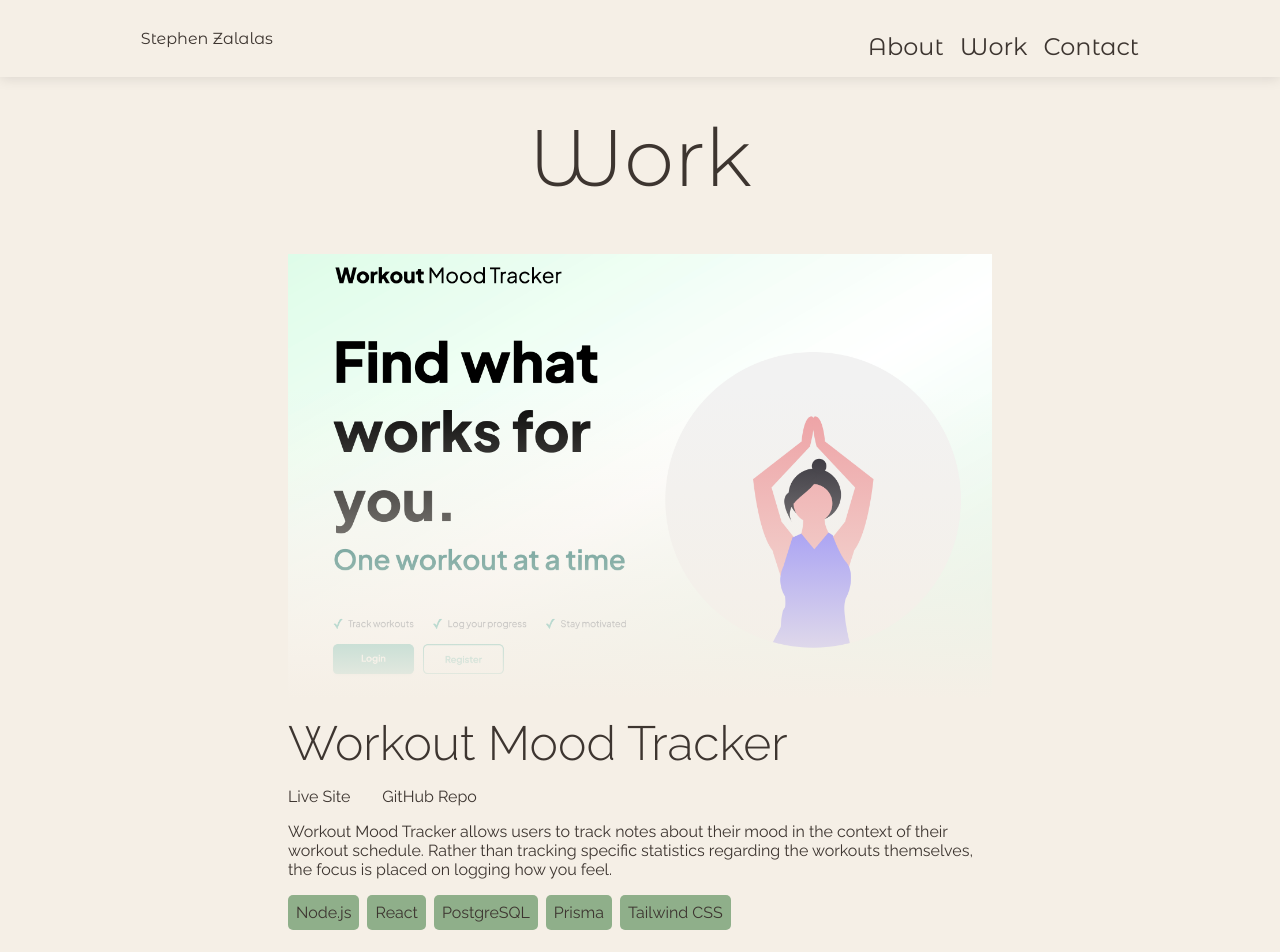
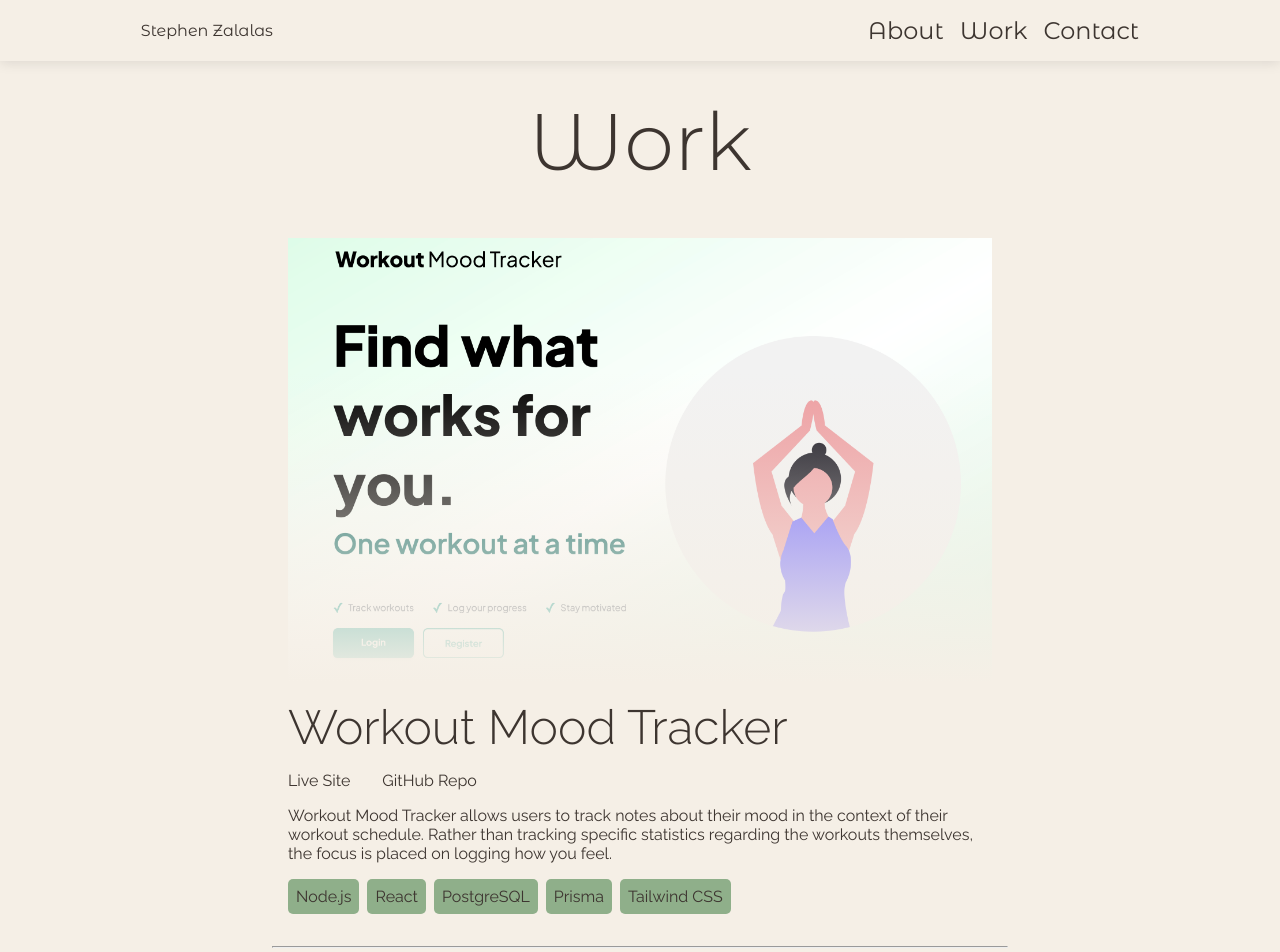
Before and after one commit to Steeeeephen/portfolio-react, a React (Vite) app: page /work in a window 1280 px wide. Shown: the top 952 px of the page. Built offline with nearby package versions, Linux system fonts and the light colour scheme.

Commit message:
Update styles

```diff
--- a/src/App.css
+++ b/src/App.css
@@ -7,7 +7,6 @@
 /* #F5EFE6 —*/
 /* #2C3828*/
 
-/* Breakpoints: mobile < 768px | tablet 768–1023px | desktop 1024px+ */
 /* Breakpoints: mobile < 768px | tablet 768–1023px | desktop 1024px+ */
 
 *,
@@ -99,13 +98,10 @@ section {
   max-width: 800px;
 }
 
-hr {
-  width: 25%;
-}
+
 
 
 .container {
-
   font-family: 'raleway', sans-serif;
   display: flex;
   flex-direction: column;
--- a/src/Components/Navbar/navbar.css
+++ b/src/Components/Navbar/navbar.css
@@ -1,7 +1,6 @@
 .nav-list {
     display: flex;
     gap: 1rem;
-    margin-top: 1rem;
 }
 
 .navbar-link {
```
